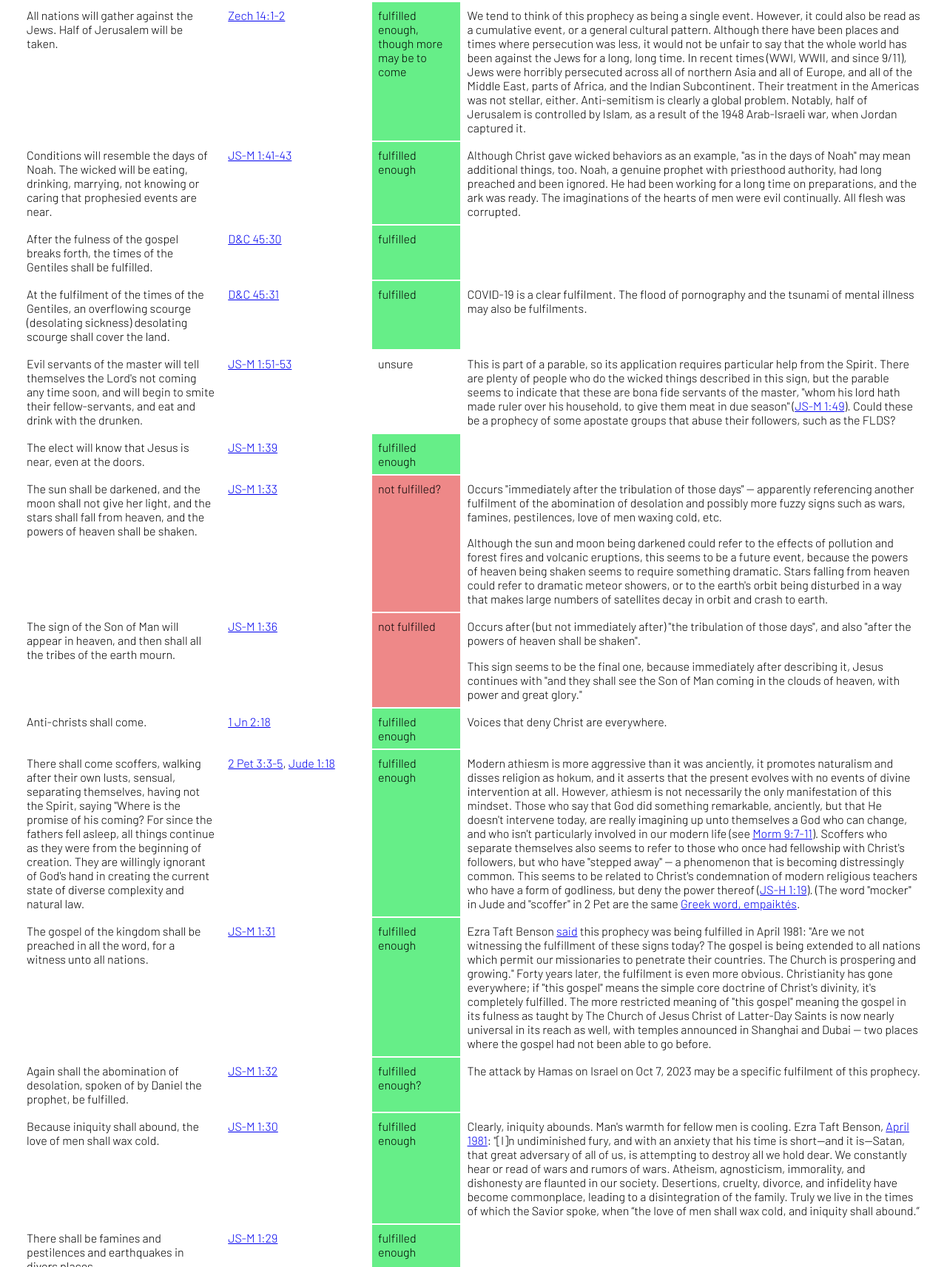
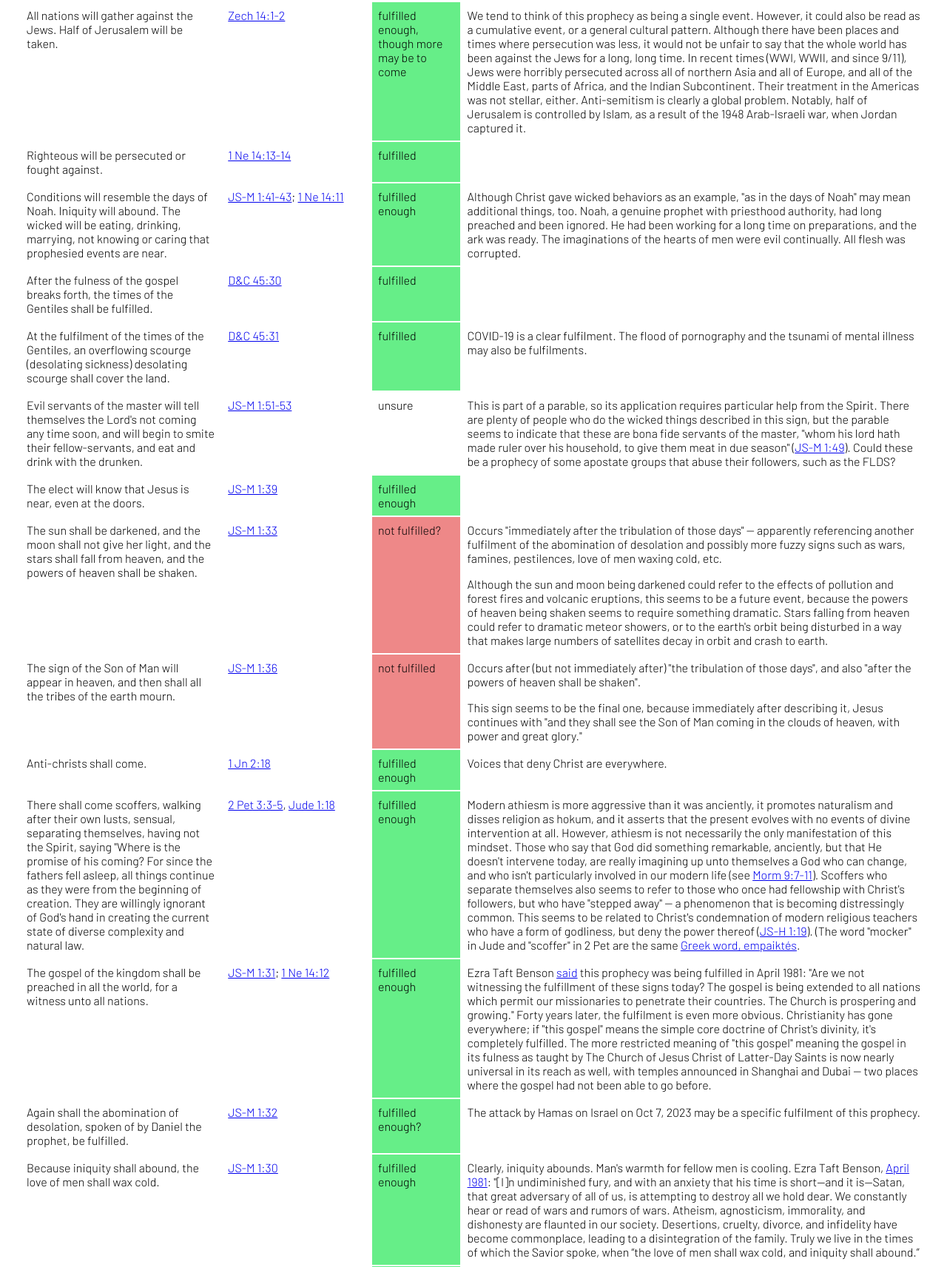
Before and after one commit to dhh1128/signs-of-second-coming, a plain HTML site: page docs/index.html in a window 1280 px wide. Shown: the part 496-2209 px from the top of the page at 74% size. Drawn offline with Linux system fonts and the light colour scheme.

Commit message:
from study of 1 ne 14
Signed-off-by: Daniel Hardman <daniel.hardman@gmail.com>

```diff
--- a/docs/index.html
+++ b/docs/index.html
@@ -23,7 +23,7 @@
 </tr>
 <tr>
     <td>When the times of the Gentiles is come in, a light shall break forth among them that sit in darkness, and it shall be the fulness of the gospel. Largely, the wicked world will not perceive the light and will turn away because of the precepts of men.</td>
-    <td><a href="https://www.churchofjesuschrist.org/study/scriptures/dc-testament/dc/45.28-29?lang=eng#p27">D&C 45:28-29</a></td>
+    <td><a href="https://www.churchofjesuschrist.org/study/scriptures/dc-testament/dc/45.28-29?lang=eng#p27">D&C 45:28-29</a>; <a href="https://www.churchofjesuschrist.org/study/scriptures/bofm/1-ne/14.7?lang=eng#p6">1 Ne 14:7</a></td>
     <td class="enough">fulfilled</td>
     <td>The times of the Gentiles is a period when the Gentile nations (particularly, of Europe and North America) are ascendant on the world stage.</td>
 </tr>
@@ -40,8 +40,14 @@
     <td>We tend to think of this prophecy as being a single event. However, it could also be read as a cumulative event, or a general cultural pattern. Although there have been places and times where persecution was less, it would not be unfair to say that the whole world has been against the Jews for a long, long time. In recent times (WWI, WWII, and since 9/11), Jews were horribly persecuted across all of northern Asia and all of Europe, and all of the Middle East, parts of Africa, and the Indian Subcontinent. Their treatment in the Americas was not stellar, either. Anti-semitism is clearly a global problem. Notably, half of Jerusalem is controlled by Islam, as a result of the 1948 Arab-Israeli war, when Jordan captured it.</td>
 </tr>
 <tr>
-    <td>Conditions will resemble the days of Noah. The wicked will be eating, drinking, marrying, not knowing or caring that prophesied events are near.</td>
-    <td><a href="https://www.churchofjesuschrist.org/study/scriptures/pgp/js-m/1.41-43?lang=eng#p40">JS-M 1:41-43</a></td>
+    <td>Righteous will be persecuted or fought against.</td>
+    <td><a href="https://www.churchofjesuschrist.org/study/scriptures/bofm/1-ne/14.13-14?lang=eng#p12">1 Ne 14:13-14</a></td>
+    <td class="enough">fulfilled</td>
+    <td></td>
+</tr>
+<tr>
+    <td>Conditions will resemble the days of Noah. Iniquity will abound. The wicked will be eating, drinking, marrying, not knowing or caring that prophesied events are near.</td>
+    <td><a href="https://www.churchofjesuschrist.org/study/scriptures/pgp/js-m/1.41-43?lang=eng#p40">JS-M 1:41-43</a>; <a href="https://www.churchofjesuschrist.org/study/scriptures/bofm/1-ne/14.11?lang=eng#p10">1 Ne 14:11</a></td>
     <td class="enough">fulfilled enough</td>
     <td>
         Although Christ gave wicked behaviors as an example, "as in the days of Noah" may mean additional things, too. Noah, a genuine prophet with priesthood authority, had long preached and been ignored. He had been working for a long time on preparations, and the ark was ready. The imaginations of the hearts of men were evil continually. All flesh was corrupted.
@@ -113,8 +119,8 @@
     <td>Modern athiesm is more aggressive than it was anciently, it promotes naturalism and disses religion as hokum, and it asserts that the present evolves with no events of divine intervention at all. However, athiesm is not necessarily the only manifestation of this mindset. Those who say that God did something remarkable, anciently, but that He doesn't intervene today, are really imagining up unto themselves a God who can change, and who isn't particularly involved in our modern life (see <a href="https://www.churchofjesuschrist.org/study/scriptures/bofm/morm/9.7-11?lang=eng#p6">Morm 9:7-11</a>). Scoffers who separate themselves also seems to refer to those who once had fellowship with Christ's followers, but who have "stepped away" -- a phenomenon that is becoming distressingly common. This seems to be related to Christ's condemnation of modern religious teachers who have a form of godliness, but deny the power thereof (<a href="https://www.churchofjesuschrist.org/study/scriptures/pgp/js-h/1.19?lang=eng#p18">JS-H 1:19</a>). (The word "mocker" in Jude and "scoffer" in 2 Pet are the same <a href="https://biblehub.com/greek/1703.htm">Greek word, empaiktés</a>.</td>
 </tr>
 <tr>
-    <td>The gospel of the kingdom shall be preached in all the word, for a witness unto all nations.</td>
-    <td><a href="https://www.churchofjesuschrist.org/study/scriptures/pgp/js-m/1.31?lang=eng#p30">JS-M 1:31</a></td>
+    <td>The gospel of the kingdom shall be preached in all the world, for a witness unto all nations.</td>
+    <td><a href="https://www.churchofjesuschrist.org/study/scriptures/pgp/js-m/1.31?lang=eng#p30">JS-M 1:31</a>; <a href="https://www.churchofjesuschrist.org/study/scriptures/bofm/1-ne/14.12?lang=eng#p11">1 Ne 14:12</a></td>
     <td class="enough">fulfilled enough</td>
     <td>Ezra Taft Benson <a href="https://speeches.byu.edu/talks/ezra-taft-benson/prepare-great-day-lord/">said</a> this prophecy was being fulfilled in April 1981: "Are we not witnessing the fulfillment of these signs today? The gospel is being extended to all nations which permit our missionaries to penetrate their countries. The Church is prospering and growing." Forty years later, the fulfilment is even more obvious. Christianity has gone everywhere; if "this gospel" means the simple core doctrine of Christ's divinity, it's completely fulfilled. The more restricted meaning of "this gospel" meaning the gospel in its fulness as taught by The Church of Jesus Christ of Latter-Day Saints is now nearly universal in its reach as well, with temples announced in Shanghai and Dubai -- two places where the gospel had not been able to go before.</td>
 </tr>
@@ -139,7 +145,9 @@
 <tr>
     <td>Elect shall hear of wars and rumors of wars. Nation shall rise against nation, and kingdom against kingdom.</td>
     <td>
-        <a href="https://www.churchofjesuschrist.org/study/scriptures/pgp/js-m/1.28,29?lang=eng#p27">JS-M 1:28-29</a>, <a href="https://www.churchofjesuschrist.org/study/scriptures/nt/matt/24.7?lang=eng#p6">Matt 24:7</a>
+        <a href="https://www.churchofjesuschrist.org/study/scriptures/pgp/js-m/1.28,29?lang=eng#p27">JS-M 1:28-29</a>,
+        <a href="https://www.churchofjesuschrist.org/study/scriptures/nt/matt/24.7?lang=eng#p6">Matt 24:7</a>,
+        <a href="https://www.churchofjesuschrist.org/study/scriptures/bofm/1-ne/14.15?lang=eng#p14">1 Ne 14:15</a>
     </td>
     <td class="enough">fulfilled enough</td>
     <td></td>
```
